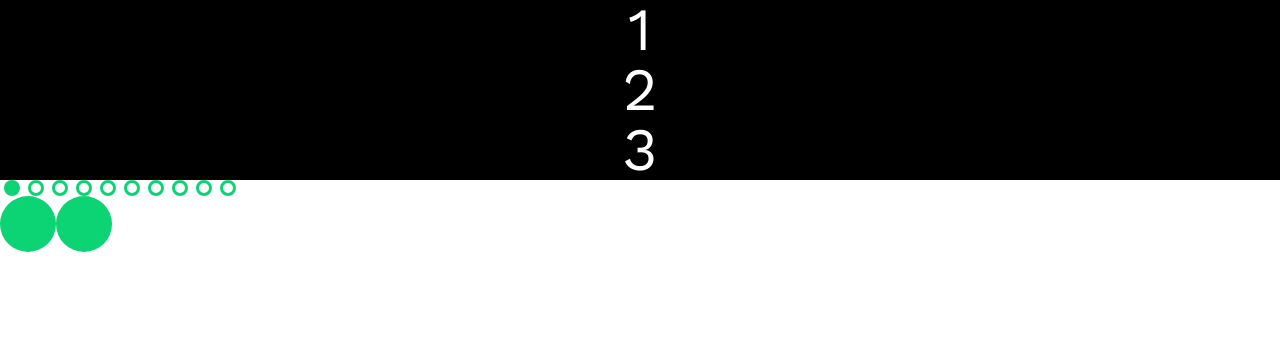
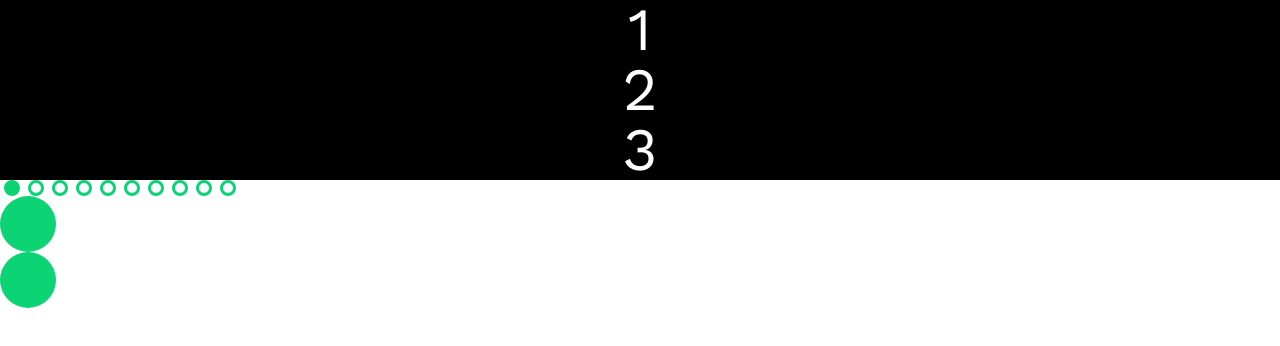
Before and after one commit to programmergeek/responsive-sandbox, a React (Create React App) app: page / in a window 1280 px wide. Shown: the top 346 px of the page. Built offline with nearby package versions, Linux system fonts and the light colour scheme; some icons are missing.

Commit message:
move logic to disable navigation buttons to the main carousel component

```diff
--- a/src/Components/Carousel.tsx
+++ b/src/Components/Carousel.tsx
@@ -27,6 +27,7 @@ type navButtonsProps = {
   isVisible: boolean;
   amountOfSlides: number;
   children?: JSX.Element[];
+  isDisabled: boolean;
 };
 
 /**
@@ -66,8 +67,6 @@ const changeSlideRightLoop = (elements: JSX.Element[]) => {
  */
 
 const NavRight: React.FC<navButtonsProps> = ({ ...props }) => {
-  const [disabled, setDisable] = useState(false);
-
   switch (props.shouldLoop) {
     case true:
       return (
@@ -88,22 +87,16 @@ const NavRight: React.FC<navButtonsProps> = ({ ...props }) => {
     default:
       return (
         <IconButton
-          disabled={disabled}
+          disabled={props.isDisabled}
           buttonIcon={<ChevronRight />}
           onClick={() => {
             props.setCurrentSlide((current) => current + 1);
-            setDisable(() => false);
-            if (props.currentSlide >= props.amountOfSlides - 2) {
-              setDisable(() => true);
-            }
           }}
         />
       );
   }
 };
 const NavLeft: React.FC<navButtonsProps> = ({ ...props }) => {
-  const [disabled, setDisable] = useState(false);
-
   switch (props.shouldLoop) {
     case true:
       return (
@@ -124,14 +117,10 @@ const NavLeft: React.FC<navButtonsProps> = ({ ...props }) => {
     default:
       return (
         <IconButton
-          disabled={disabled}
+          disabled={props.isDisabled}
           buttonIcon={<ChevronLeft />}
           onClick={() => {
             props.setCurrentSlide((current) => current - 1);
-            setDisable(() => false);
-            if (props.currentSlide == 1) {
-              setDisable(() => true);
-            }
           }}
         />
       );
@@ -189,6 +178,8 @@ const Indicator: React.FC<indicatorProps> = ({ ...props }) => {
  */
 export const Carousel: React.FC<carouselProps> = ({ ...props }) => {
   const [currentSlide, setCurrentSlide] = useState<number>(0);
+  const [disableRight, setDisableRight] = useState(false);
+  const [disableLeft, setDisableLeft] = useState(false);
   const children = props.children?.valueOf() as JSX.Element[];
   return (
     <div>
@@ -202,20 +193,44 @@ export const Carousel: React.FC<carouselProps> = ({ ...props }) => {
         numOfSlides={10}
         setCurrentSlide={setCurrentSlide}
       />
+      <div
+        onClick={() => {
+          if (currentSlide >= 8) {
+            setDisableRight(() => true);
+          } else {
+            setDisableLeft(() => false);
+            setDisableRight(() => false);
+          }
+        }}
+      >
         <NavRight
           currentSlide={currentSlide}
           isVisible={true}
           setCurrentSlide={setCurrentSlide}
           shouldLoop={false}
           amountOfSlides={10}
+          isDisabled={disableRight}
         />
+      </div>
+      <div
+        onClick={() => {
+          if (currentSlide <= 1) {
+            setDisableLeft(() => true);
+          } else {
+            setDisableLeft(() => false);
+            setDisableRight(() => false);
+          }
+        }}
+      >
         <NavLeft
           currentSlide={currentSlide}
           isVisible={true}
           setCurrentSlide={setCurrentSlide}
           shouldLoop={false}
           amountOfSlides={10}
+          isDisabled={disableLeft}
         />
+      </div>
     </div>
   );
 };
```
Lines whose indentation alone changed are shown as unchanged.
